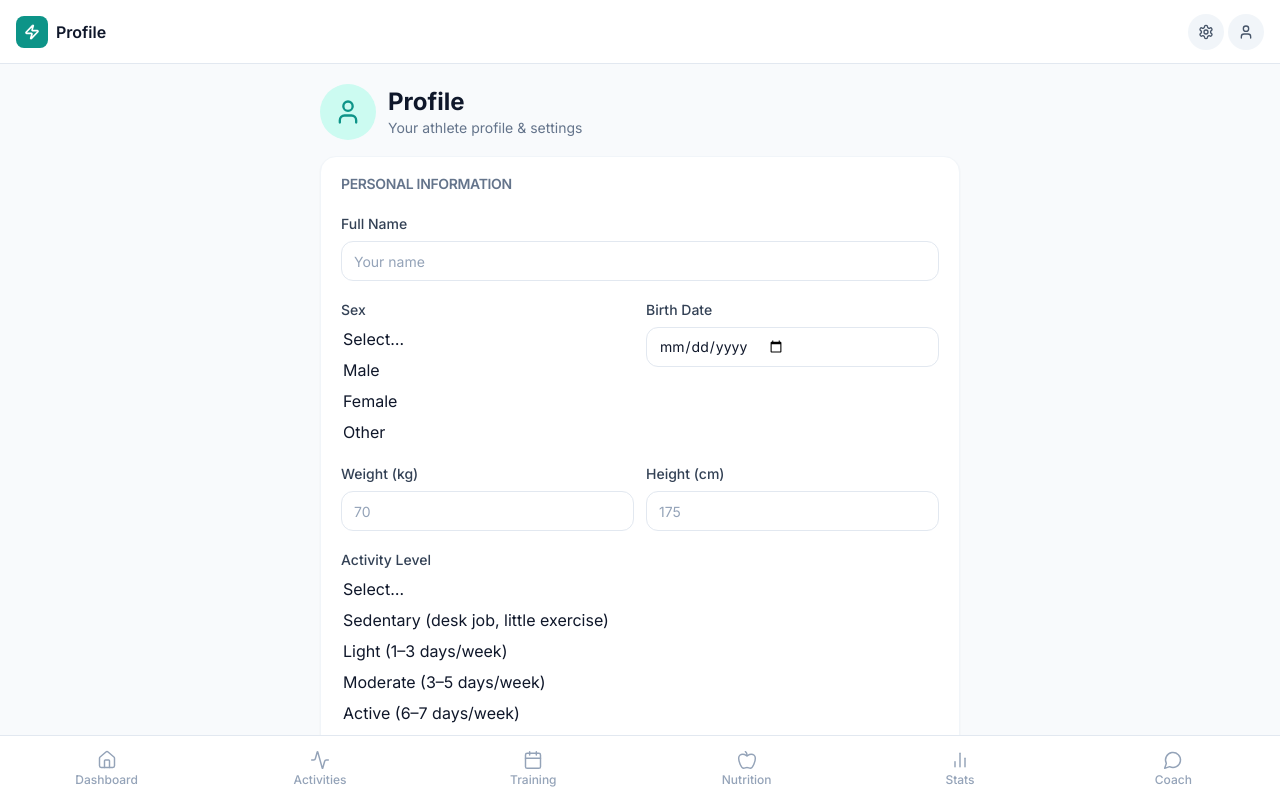
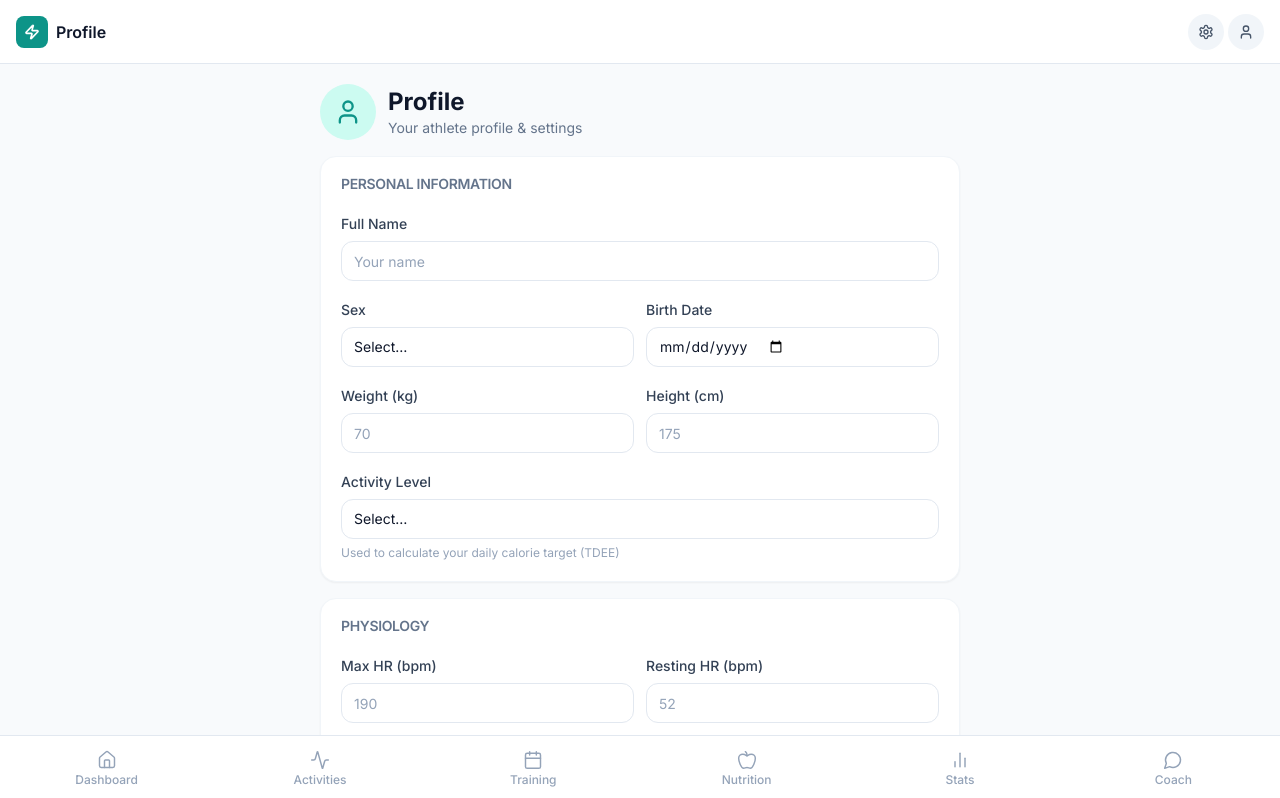
Before and after one commit to vincze-tamas/liveliness, a Next.js app in the folder frontend/: page /profile in a window 1280 px wide. Shown: the top 798 px of the page. Built offline with nearby package versions, Linux system fonts and the light colour scheme; no server answers.

Commit message:
fix: replace Select component with native select in profile page
Profile page used Select as native HTML select (id/onChange/option),
incompatible with new Radix-based Select component.

https://claude.ai/code/session_01C5cx47HRQez4tFU6GombLA

```diff
--- a/frontend/app/profile/page.tsx
+++ b/frontend/app/profile/page.tsx
@@ -6,7 +6,6 @@ import { Card, CardContent, CardHeader, CardTitle } from '@/components/ui/card'
 import { Button } from '@/components/ui/button'
 import { Input } from '@/components/ui/input'
 import { Label } from '@/components/ui/label'
-import { Select } from '@/components/ui/select'
 import { apiFetch } from '@/lib/api'
 
 interface ProfileData {
@@ -243,16 +242,17 @@ export default function ProfilePage() {
           <div className="grid grid-cols-2 gap-3">
             <div className="space-y-1.5">
               <Label htmlFor="sex">Sex</Label>
-              <Select
+              <select
                 id="sex"
                 value={profile.sex}
                 onChange={handleChange('sex')}
+                className="flex h-10 w-full appearance-none rounded-xl border border-slate-200 bg-white px-3 py-2 text-sm text-slate-900 focus:outline-none focus:ring-2 focus:ring-teal-500 focus:border-teal-500 disabled:cursor-not-allowed disabled:opacity-50 dark:border-slate-700 dark:bg-slate-800 dark:text-slate-50"
               >
                 <option value="">Select…</option>
                 <option value="male">Male</option>
                 <option value="female">Female</option>
                 <option value="other">Other</option>
-              </Select>
+              </select>
             </div>
             <div className="space-y-1.5">
               <Label htmlFor="birthDate">Birth Date</Label>
@@ -295,10 +295,11 @@ export default function ProfilePage() {
 
           <div className="space-y-1.5">
             <Label htmlFor="activityLevel">Activity Level</Label>
-            <Select
+            <select
               id="activityLevel"
               value={profile.activityLevel}
               onChange={handleChange('activityLevel')}
+              className="flex h-10 w-full appearance-none rounded-xl border border-slate-200 bg-white px-3 py-2 text-sm text-slate-900 focus:outline-none focus:ring-2 focus:ring-teal-500 focus:border-teal-500 disabled:cursor-not-allowed disabled:opacity-50 dark:border-slate-700 dark:bg-slate-800 dark:text-slate-50"
             >
               <option value="">Select…</option>
               <option value="sedentary">Sedentary (desk job, little exercise)</option>
@@ -306,7 +307,7 @@ export default function ProfilePage() {
               <option value="moderate">Moderate (3–5 days/week)</option>
               <option value="active">Active (6–7 days/week)</option>
               <option value="very_active">Very active (twice/day or physical job)</option>
-            </Select>
+            </select>
             <p className="text-xs text-slate-400 dark:text-slate-500">
               Used to calculate your daily calorie target (TDEE)
             </p>
```
